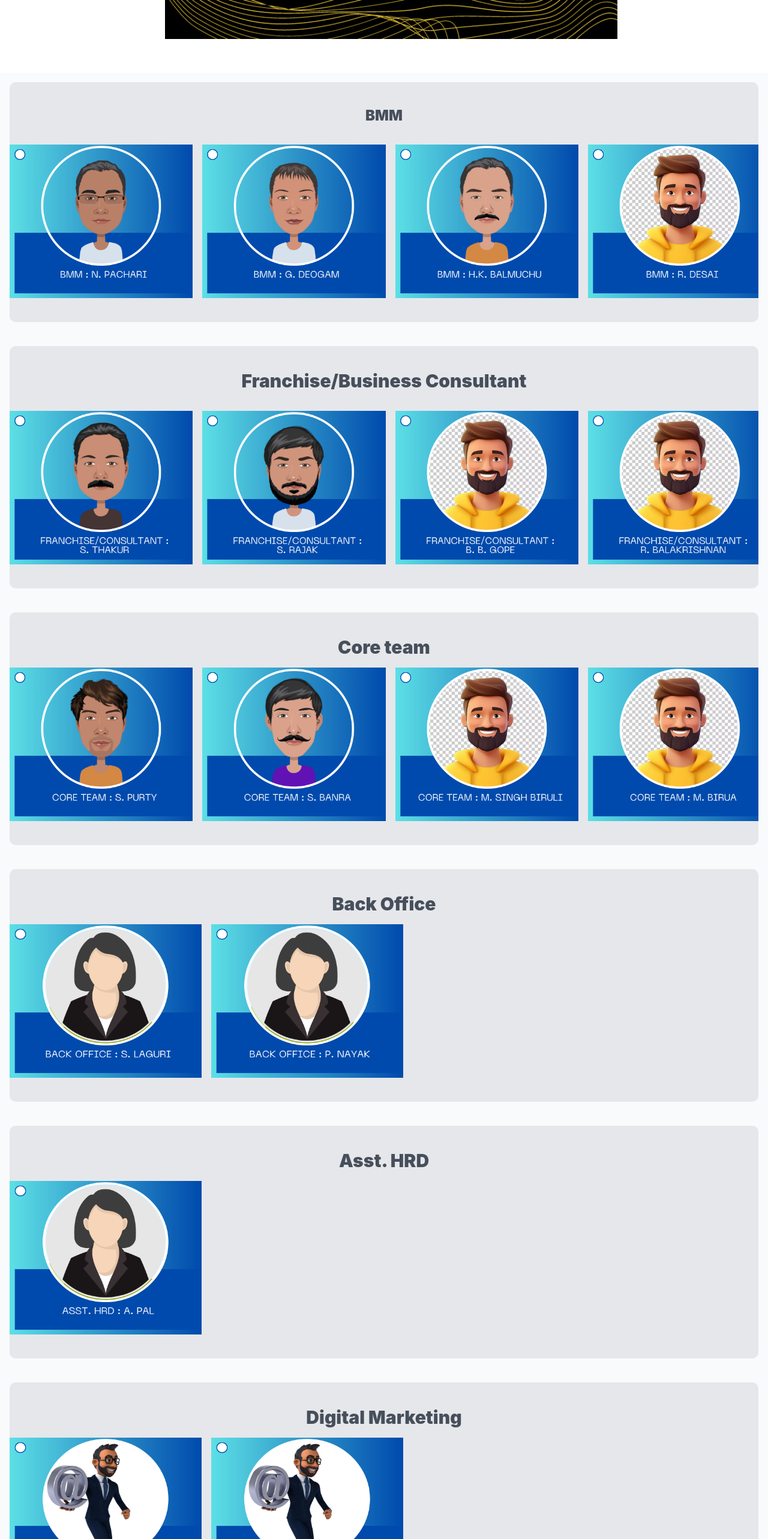
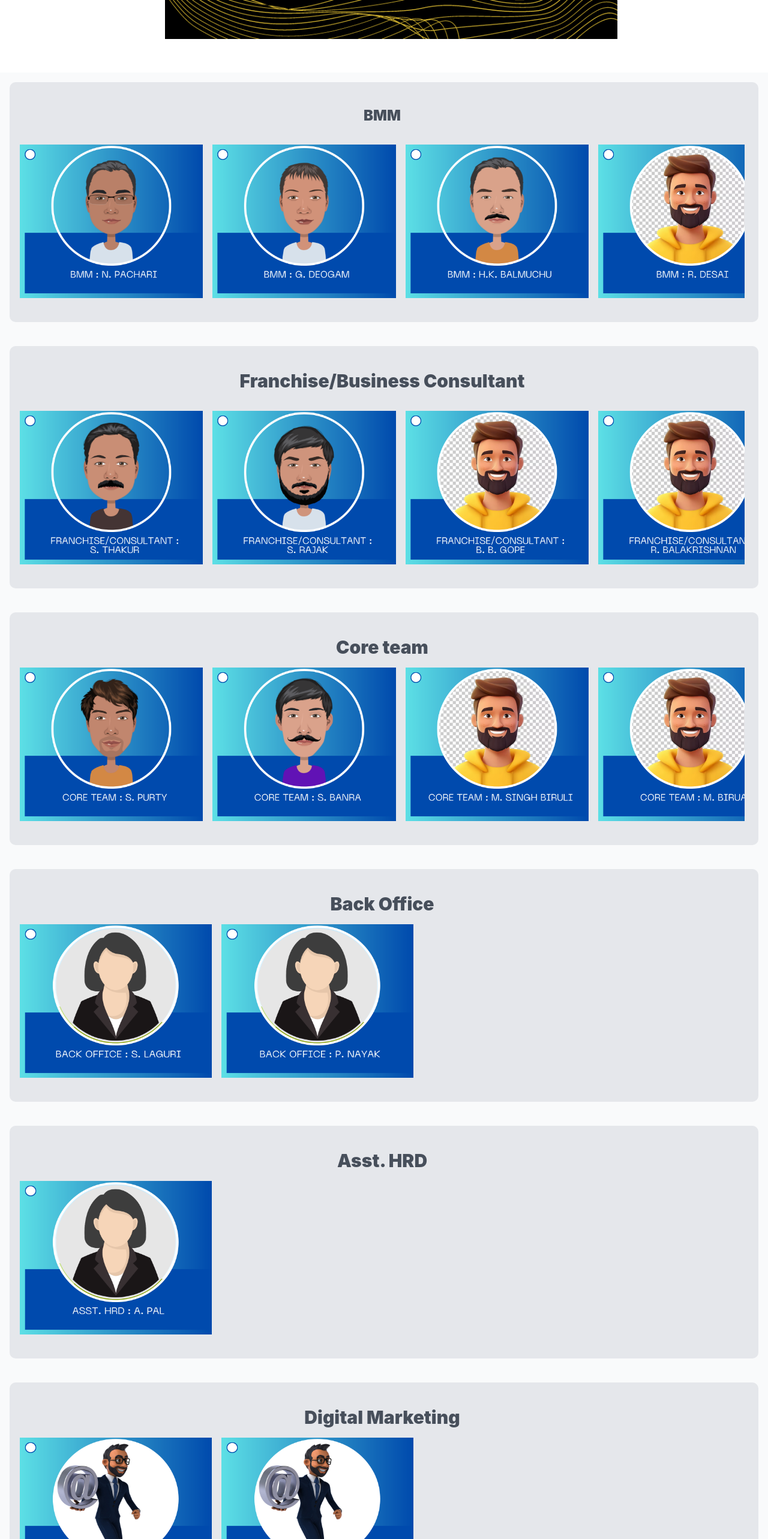
Before and after one commit to centum-world/mining-rig-portfolio, a React (Vite) app: page /white-paper in a window 1280 px wide. Shown: the part 2460-5026 px from the top of the page at 60% size. Built offline with nearby package versions, Linux system fonts and the light colour scheme.

Commit message:
card adjust done

```diff
--- a/src/components/WhitePaperLowerSection.jsx
+++ b/src/components/WhitePaperLowerSection.jsx
@@ -111,7 +111,7 @@ const WhitePaperLowerSection = () => {
         <div
           className={`${
             darkModeEnabled ? "bg-gray-800" : "bg-gray-200"
-          } w-full  h-auto space-y-4 py-10 bg-gradient-to-custom`}
+          } w-full  h-auto space-y-4 py-10 pl-[17px] pr-[23px] bg-gradient-to-custom`}
         >
           <p
             className={`${
@@ -189,7 +189,7 @@ const WhitePaperLowerSection = () => {
         <div
           className={`${
             darkModeEnabled ? "bg-gray-800" : "bg-gray-200"
-          } w-full h-auto bg-gradient-to-custom mt-10 space-y-4 py-10`}
+          } w-full h-auto bg-gradient-to-custom mt-10 space-y-4 py-10 pl-[17px] pr-[23px]`}
         >
           <p
             className={`${
@@ -268,7 +268,7 @@ const WhitePaperLowerSection = () => {
         <div
           className={`${
             darkModeEnabled ? "bg-gray-800" : "bg-gray-200"
-          } w-full h-auto bg-gradient-to-custom space-y-4 mt-10 py-10 `}
+          } w-full h-auto bg-gradient-to-custom space-y-4 mt-10 py-10 pl-[17px] pr-[23px] `}
         >
           <p
             className={`${
@@ -307,7 +307,7 @@ const WhitePaperLowerSection = () => {
         <div
           className={`${
             darkModeEnabled ? "bg-gray-800" : "bg-gray-200"
-          } w-full h-auto bg-gradient-to-custom fle space-y-4  mt-10 py-10`}
+          } w-full h-auto bg-gradient-to-custom fle space-y-4  mt-10 py-10 pl-[17px] pr-[23px]`}
         >
           <p
             className={`${
@@ -345,7 +345,7 @@ const WhitePaperLowerSection = () => {
         <div
           className={`${
             darkModeEnabled ? "bg-gray-800" : "bg-gray-200"
-          } w-full h-auto bg-gradient-to-custom fle space-y-4 mt-10 py-10`}
+          } w-full h-auto bg-gradient-to-custom fle space-y-4 mt-10 py-10 pl-[17px] pr-[23px]`}
         >
           <p
             className={`${
@@ -382,7 +382,7 @@ const WhitePaperLowerSection = () => {
         <div
           className={`${
             darkModeEnabled ? "bg-gray-800" : "bg-gray-200"
-          } w-full h-auto bg-gradient-to-custom fle space-y-4 mt-10 py-10`}
+          } w-full h-auto bg-gradient-to-custom fle space-y-4 mt-10 py-10 pl-[17px] pr-[23px]`}
         >
           <p
             className={`${
@@ -420,7 +420,7 @@ const WhitePaperLowerSection = () => {
         <div
           className={`${
             darkModeEnabled ? "bg-gray-800" : "bg-gray-200"
-          } w-full h-auto bg-gradient-to-custom space-y-4 py-10 mt-10`}
+          } w-full h-auto bg-gradient-to-custom space-y-4 py-10 mt-10 pl-[17px] pr-[23px]`}
         >
           <p
             className={`${
@@ -432,7 +432,7 @@ const WhitePaperLowerSection = () => {
           <p
             className={`${
               darkModeEnabled ? "text-white" : "text-gray-800"
-            } text-center md:text-start lg:text-start  text-gray-800 text-opacity-80  font-tomorrow font-semibold text-lg px-4`}
+            } text-center md:text-start lg:text-start  text-gray-800 text-opacity-80  font-tomorrow font-medium text-lg px-4`}
           >
             Saas, AI Apps Development, NFT
           </p>
@@ -463,7 +463,7 @@ const WhitePaperLowerSection = () => {
           <p
             className={`${
               darkModeEnabled ? "text-white" : "text-gray-800"
-            }  md:text-start lg:text-start  text-gray-800 text-opacity-80  font-tomorrow font-semibold text-lg space-y-6  text-start px-4`}
+            }  md:text-start lg:text-start  text-gray-800 text-opacity-80  font-tomorrow font-medium text-lg space-y-6  text-start px-4`}
           >
             Saas, AI Apps Development, Blockchain Technology,System Security
           </p>
@@ -496,7 +496,7 @@ const WhitePaperLowerSection = () => {
         <div
           className={`${
             darkModeEnabled ? "bg-gray-800" : "bg-gray-200"
-          } w-full h-auto bg-gradient-to-custom md:p-20 lg:-20 space-y-6 py-10 mt-10`}
+          } w-full h-auto bg-gradient-to-custom md:p-20 lg:-20 space-y-6 py-10 mt-10 pl-[17px] pr-[23px]`}
         >
           <p
             className={` ${
```
